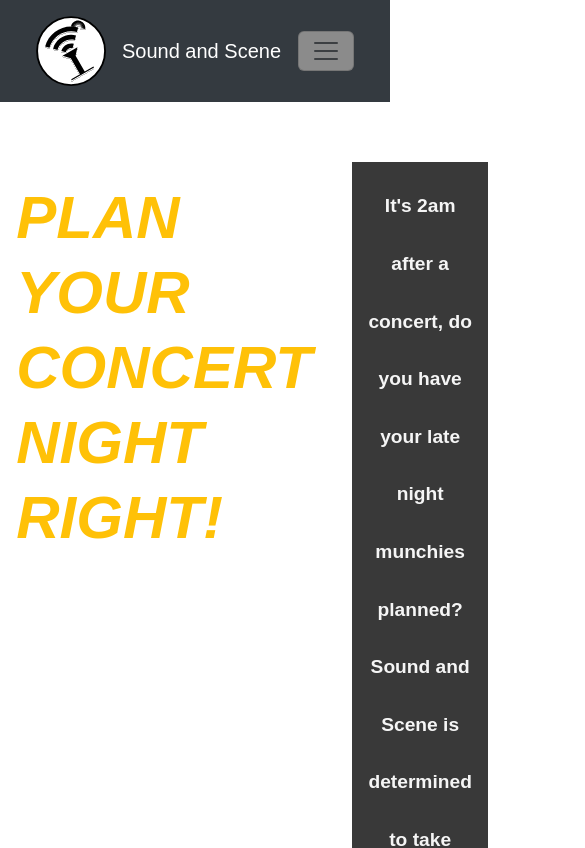
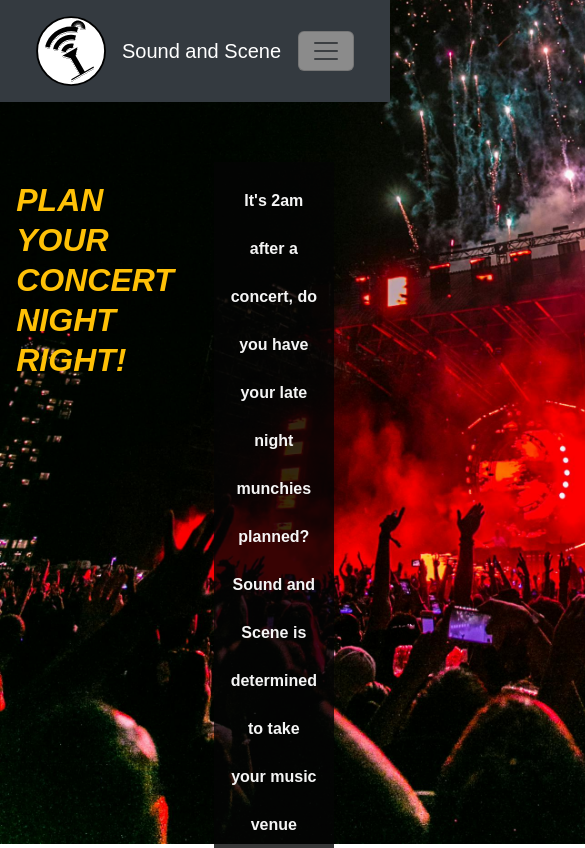
Before and after one commit to YourChumMoop/sound-and-scene, a React (Vite) app in the folder client/: page / in a window 390 px wide. Shown: the top 848 px of the page, 585 px wide, since content can reach past the window. Built offline with nearby package versions, Linux system fonts and the light colour scheme.

Commit message:
mostly just changed the top to bottom on image positioning

```diff
--- a/client/src/App.css
+++ b/client/src/App.css
@@ -32,7 +32,7 @@ a:hover {
 .home-splash img {
   position: absolute;
   z-index: -1;
-  top: -165%;
+  bottom: -100px;
   left: 0px;
   width: 100%;
 }
@@ -183,9 +183,19 @@ a:hover {
 }
 
 /* Responsive Design */
-@media (max-width: 768px) {
+@media (max-width: 900px) {
   .home-banner {
     height: 300px;
+  }
+  .home-splash img {
+    bottom: 0;
+    width:1000px;
+  }
+  .home-splash p {
+    font-size: medium;
+  }
+  .home-splash h1 {
+    font-size: xx-large;
   }
 }
 
```
